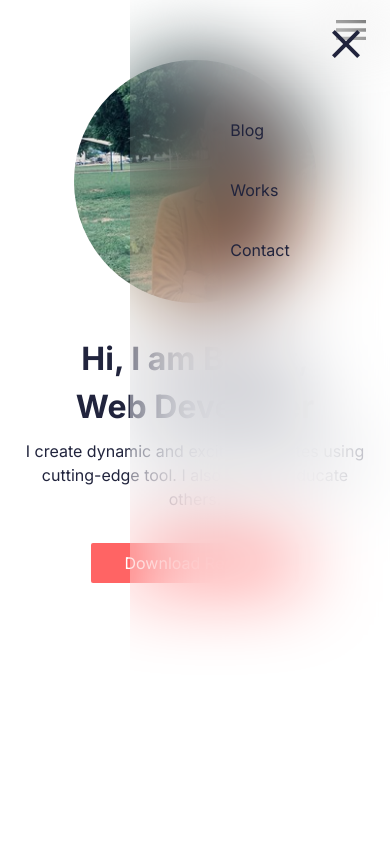
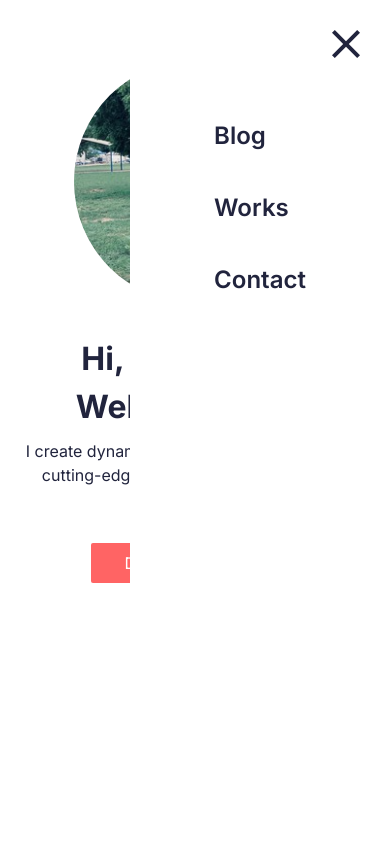
Before and after one commit to Odohofre/portfolio, a Next.js app: page / in a window 390 px wide. Both pictures are taken after a click on the button 350 px from the left and 30 px from the top of the page. Shown: the top 844 px of the page. Built offline with nearby package versions, Linux system fonts and the light colour scheme.

Commit message:
style: improve the navigation

```diff
--- a/src/components/NavBar.jsx
+++ b/src/components/NavBar.jsx
@@ -3,10 +3,10 @@ import Link from 'next/link';
 
 const Navbar = ({ toggle }) => {
   return (
-    <nav className="w-full h-[60px] sticky top-0">
+    <nav className="w-full bg-white h-[60px] sticky top-0">
       <div className="container mx-auto px-[60px] h-full">
         <div className="flex justify-end items-center h-full">
-          <ul className="hidden md:flex gap-x-6 text-black text-xl font-medium">
+          <ul className="hidden md:flex gap-x-6 text-black text-xl font-semibold">
             <li className='hover:text-primary'>
               <Link href="/blog">
                 <p>Blog</p>
--- a/src/components/SideBar.jsx
+++ b/src/components/SideBar.jsx
@@ -5,7 +5,7 @@ export default function SideBar({isOpen, toggle}) {
 
   return (
     <div
-      className="sidebar-container bg-white/[0.04] backdrop-blur-2xl fixed w-2/3 h-full overflow-hidden
+      className="sidebar-container fixed w-2/3 h-full overflow-hidden
     justify-center bg-white grid pt-[120px] right-0 z-20"
       style={{
         opacity: `${isOpen ? '1' : '0'}`,
@@ -22,7 +22,7 @@ export default function SideBar({isOpen, toggle}) {
           </svg>
         </button>
 
-        <ul className='space-y-10'>
+        <ul className='space-y-10 text-2xl font-semibold'>
           <li><Link href="/blog" onClick={toggle}>Blog</Link></li>
           <li><Link href="/work" onClick={toggle}>Works</Link></li>
           <li><Link href="#footer" onClick={toggle}>Contact</Link></li>
```
